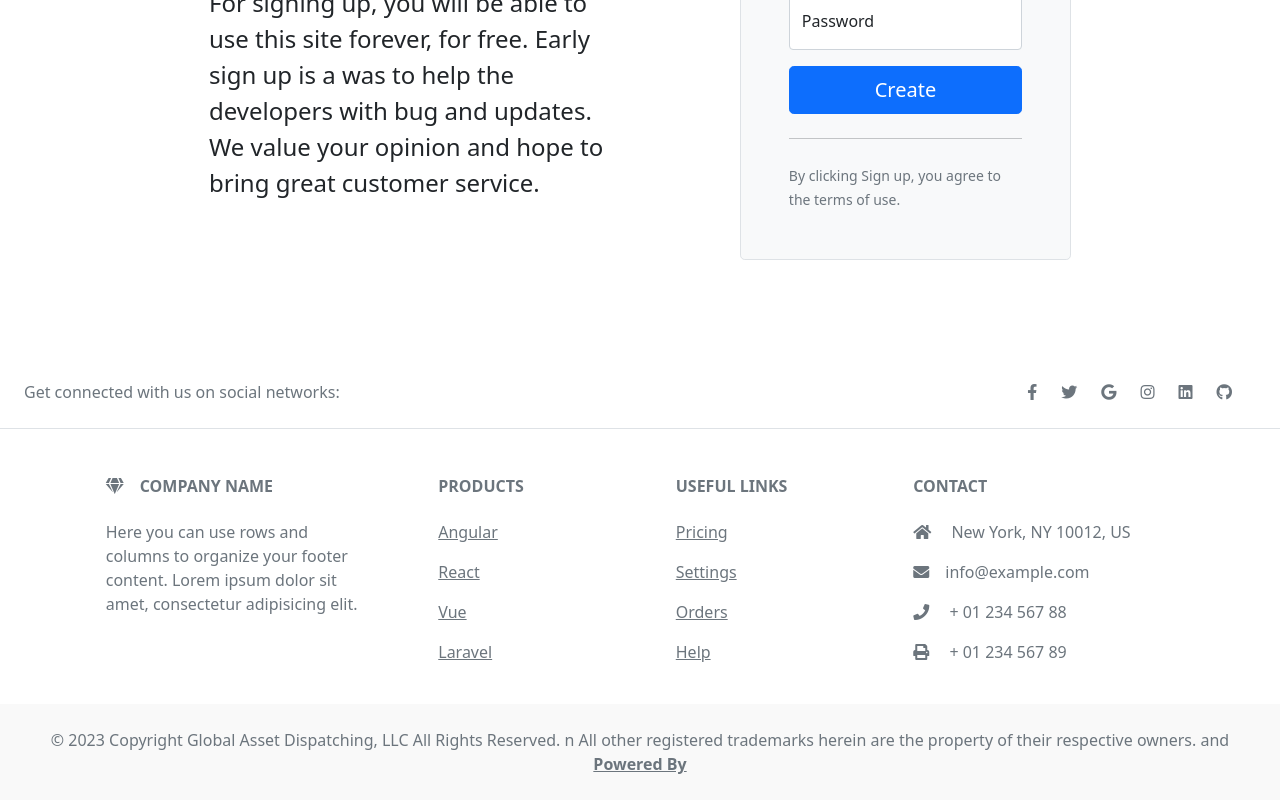
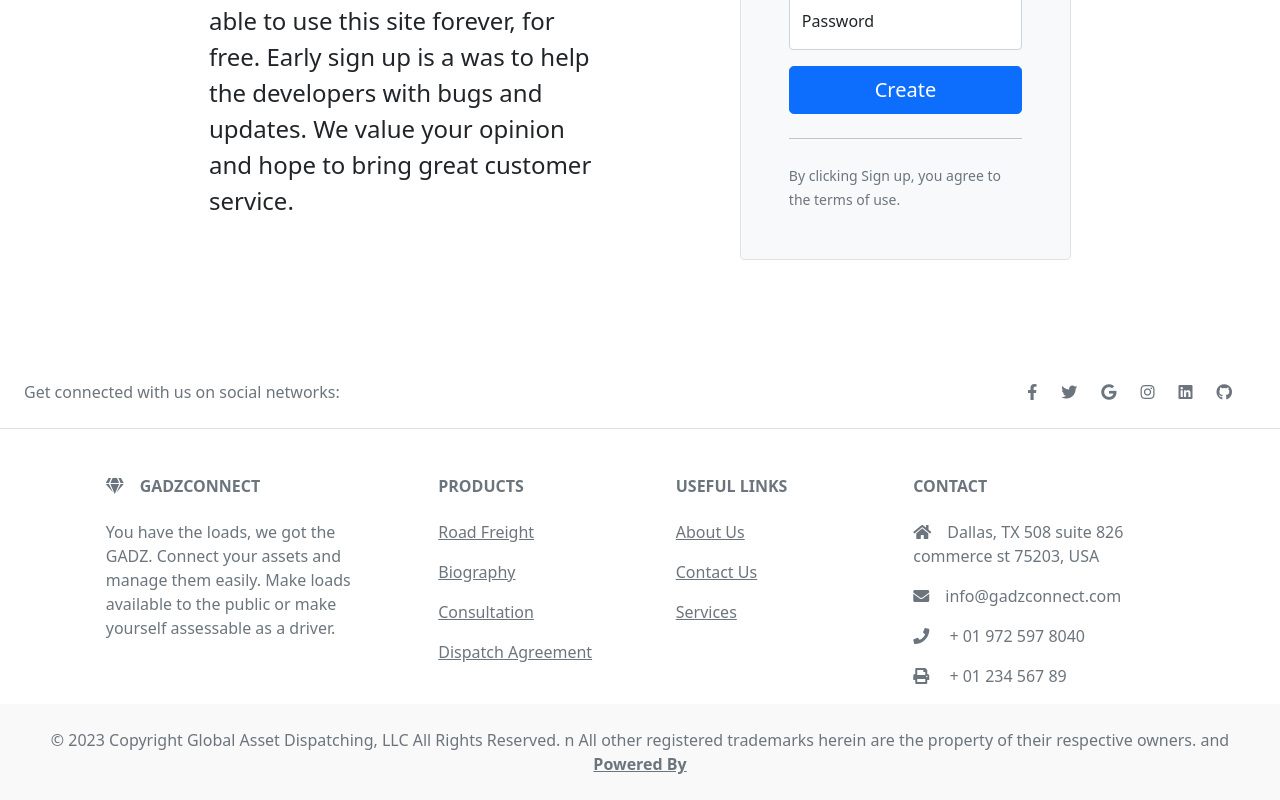
Before and after one commit to dagreatcode/GADZ, a React (Create React App) app in the folder client/: page /Login in a window 1280 px wide. Shown: the part 631-1431 px from the top of the page. Built offline with nearby package versions, Linux system fonts and the light colour scheme.

Commit message:
clean up of the footer

```diff
--- a/client/src/components/Footer/Footer.tsx
+++ b/client/src/components/Footer/Footer.tsx
@@ -1,4 +1,4 @@
-import React from 'react'
+import React from "react";
 import { Link } from "react-router-dom";
 
 const Footer = () => {
@@ -10,7 +10,10 @@ const Footer = () => {
             <span>Get connected with us on social networks:</span>
           </div>
           <div>
-            <Link to="https://www.facebook.com/global.asset.dispatching.service" className="me-4 link-secondary">
+            <Link
+              to="https://www.facebook.com/global.asset.dispatching.service"
+              className="me-4 link-secondary"
+            >
               <i className="fab fa-facebook-f"></i>
             </Link>
             <Link to="" className="me-4 link-secondary">
@@ -19,7 +22,10 @@ const Footer = () => {
             <Link to="" className="me-4 link-secondary">
               <i className="fab fa-google"></i>
             </Link>
-            <Link to="https://www.instagram.com/Global_assetleader/" className="me-4 link-secondary">
+            <Link
+              to="https://www.instagram.com/Global_assetleader/"
+              className="me-4 link-secondary"
+            >
               <i className="fab fa-instagram"></i>
             </Link>
             <Link to="" className="me-4 link-secondary">
@@ -35,73 +41,71 @@ const Footer = () => {
             <div className="row mt-3">
               <div className="col-md-3 col-lg-4 col-xl-3 mx-auto mb-4">
                 <h6 className="text-uppercase fw-bold mb-4">
-                  <i className="fas fa-gem me-3 text-secondary"></i>Company name
+                  <i className="fas fa-gem me-3 text-secondary"></i>GADZConnect
                 </h6>
                 <p>
-                  Here you can use rows and columns to organize your footer
-                  content. Lorem ipsum dolor sit amet, consectetur adipisicing
-                  elit.
+                  You have the loads, we got the GADZ. Connect your assets and manage them easily. Make loads available to the public or make yourself assessable as a driver.
                 </p>
               </div>
               <div className="col-md-2 col-lg-2 col-xl-2 mx-auto mb-4">
                 <h6 className="text-uppercase fw-bold mb-4">Products</h6>
                 <p>
-                  <Link to="#!" className="text-reset">
-                    Angular
+                  <Link to="/RoadFreight" className="text-reset">
+                    Road Freight
                   </Link>
                 </p>
                 <p>
-                  <Link to="#!" className="text-reset">
-                    React
+                  <Link to="/Bio" className="text-reset">
+                    Biography
                   </Link>
                 </p>
                 <p>
-                  <Link to="#!" className="text-reset">
-                    Vue
+                  <Link to="/Consultation" className="text-reset">
+                    Consultation
                   </Link>
                 </p>
                 <p>
-                  <Link to="#!" className="text-reset">
-                    Laravel
+                  <Link to="/DispatchAgreement " className="text-reset">
+                    Dispatch Agreement
                   </Link>
                 </p>
               </div>
               <div className="col-md-3 col-lg-2 col-xl-2 mx-auto mb-4">
                 <h6 className="text-uppercase fw-bold mb-4">Useful links</h6>
                 <p>
-                  <Link to="#!" className="text-reset">
-                    Pricing
+                  <Link to="/AboutUs" className="text-reset">
+                    About Us
                   </Link>
                 </p>
                 <p>
-                  <Link to="#!" className="text-reset">
-                    Settings
+                  <Link to="/ContactUs" className="text-reset">
+                    Contact Us
                   </Link>
                 </p>
                 <p>
-                  <Link to="#!" className="text-reset">
-                    Orders
+                  <Link to="/Services" className="text-reset">
+                    Services
                   </Link>
                 </p>
-                <p>
-                  <Link to="#!" className="text-reset">
-                    Help
+                {/* <p>
+                  <Link to="/DispatchAgreement " className="text-reset">
+                  Dispatch Agreement
                   </Link>
-                </p>
+                </p> */}
               </div>
               <div className="col-md-4 col-lg-3 col-xl-3 mx-auto mb-md-0 mb-4">
                 <h6 className="text-uppercase fw-bold mb-4">Contact</h6>
                 <p>
-                  <i className="fas fa-home me-3 text-secondary"></i> New York,
-                  NY 10012, US
+                  <i className="fas fa-home me-3 text-secondary"></i>Dallas, TX
+                  508 suite 826 commerce st  75203, USA
                 </p>
                 <p>
                   <i className="fas fa-envelope me-3 text-secondary"></i>
-                  info@example.com
+                  info@gadzconnect.com
                 </p>
                 <p>
-                  <i className="fas fa-phone me-3 text-secondary"></i> + 01 234
-                  567 88
+                  <i className="fas fa-phone me-3 text-secondary"></i> + 01 972
+                  597 8040
                 </p>
                 <p>
                   <i className="fas fa-print me-3 text-secondary"></i> + 01 234
--- a/client/src/containers/Login/Login.tsx
+++ b/client/src/containers/Login/Login.tsx
@@ -109,8 +109,8 @@ const Login = () => {
             <div className="col-lg-7 text-center text-lg-start">
               <h1 className="display-4 fw-bold lh-1 mb-3">Sign Up</h1>
               <p className="col-lg-10 fs-4">
-                For signing up, you will be able to use this site forever, for
-                free. Early sign up is a was to help the developers with bug and
+                For signing up early, you will be able to use this site forever, for
+                free. Early sign up is a was to help the developers with bugs and
                 updates. We value your opinion and hope to bring great customer
                 service.
               </p>
```
